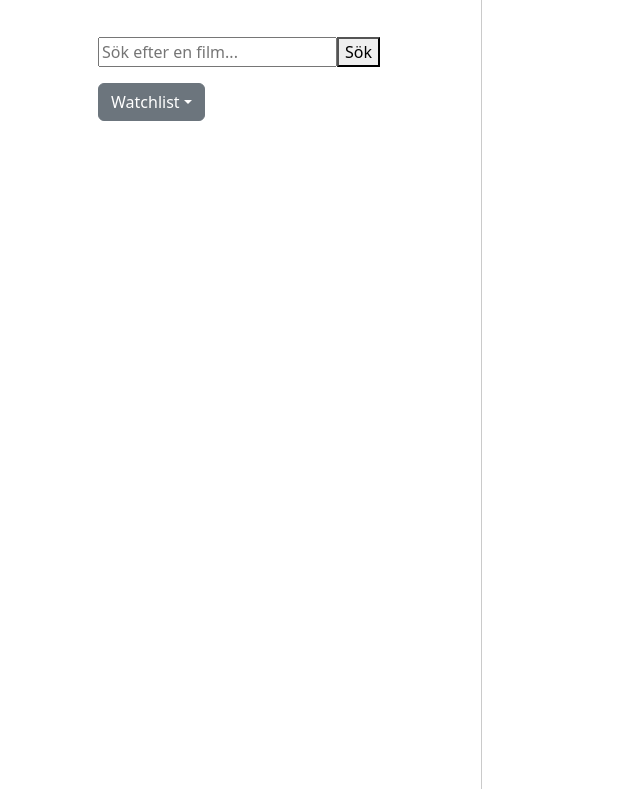
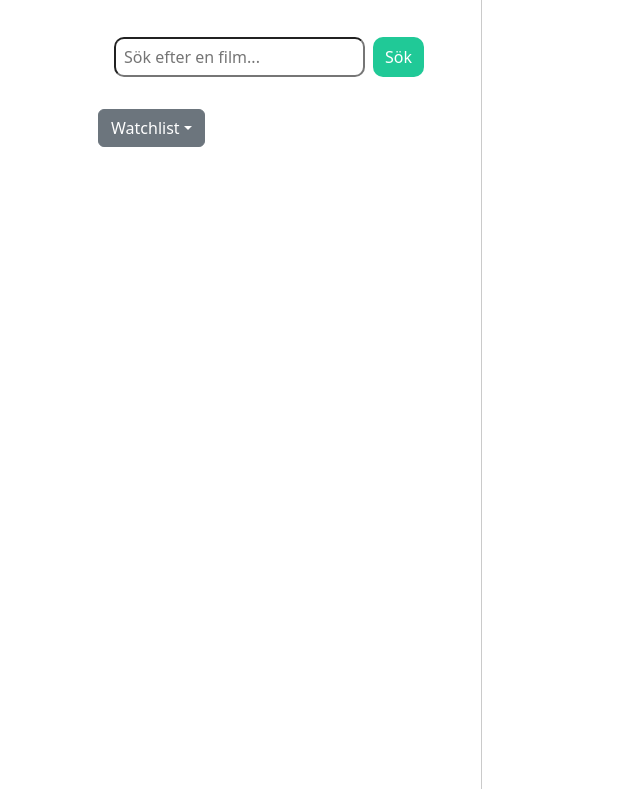
Before and after one commit to maxie1337/Movies, a plain HTML site: page index.html in a window 1280 px wide. Shown: the part 61-850 px from the top of the page, without its empty margins (0-640 px from the left). Drawn offline with nearby package versions, Linux system fonts and the light colour scheme; no server answers.

Commit message:
Add design

```diff
--- a/script.js
+++ b/script.js
@@ -143,9 +143,11 @@ function printMovieDetails(movie) {
     .join(", ");
 
   let genre = document.createElement("h4");
+  genre.classList.add("mb-3");
   genre.innerText = "Genres: " + genreNames;
 
   let img = document.createElement("img");
+  img.classList.add("mb-3");
   img.src = "http://image.tmdb.org/t/p/w500" + movie.poster_path;
 
   const voteAverageCard = createVoteAverageCard(movie.vote_average);
@@ -162,6 +164,8 @@ function printMovieDetails(movie) {
 function watchListButton(movie) {
   let button = document.createElement("button");
   button.innerText = "Add to watchlist";
+  button.classList.add("mb-3");
+  button.classList.add("rounded-2");
 
   let watchlist = JSON.parse(localStorage.getItem("watchlist")) || [];
   if (watchlist.some((item) => item.id === movie.id)) {
@@ -239,6 +243,7 @@ function showWatchListDropDown(watchlist) {
 const createVoteAverageCard = (voteAverage) => {
   const card = document.createElement("div");
   card.classList.add("vote-average-card");
+  card.classList.add("mb-3");
   card.innerHTML = `
   <div class="vote-average-card__text">Rating</div>
   <div class="vote-average-card__rating">${voteAverage}</div>
@@ -281,55 +286,42 @@ document.addEventListener("DOMContentLoaded", () => {
   showWatchListDropDown(watchlist);
 });
 
-function createInputField()
-{
+function createInputField() {
   let searchContainer = document.createElement("div");
- searchContainer.setAttribute("id", "search-container")
+  searchContainer.setAttribute("id", "search-container");
 
+  let inputField = document.createElement("input");
+  inputField.setAttribute("id", "input-field");
+  inputField.setAttribute("placeholder", "Sök efter en film...");
 
- let inputField = document.createElement("input")
- inputField.setAttribute("id", "input-field")
- inputField.setAttribute("placeholder", "Sök efter en film...")
-
-
- let searchButton = document.createElement("button")
+  let searchButton = document.createElement("button");
   searchButton.innerText = "Sök";
- searchButton.addEventListener("click", searchMovie)
-
+  searchButton.addEventListener("click", searchMovie);
 
   searchContainer.appendChild(inputField);
   searchContainer.appendChild(searchButton);
 
-
   sidebar.append(searchContainer, movielist);
 }
 
-
-function searchMovie()
-{
+function searchMovie() {
   let inputField = document.getElementById("input-field");
   let safeInput = inputField.value.toLowerCase().trim();
-  if(!safeInput)
- {
-   alert("Ange filmnamn för att söka")
+  if (!safeInput) {
+    alert("Ange filmnamn för att söka");
     return;
   }
   let filteredMovies = allMovies.filter((movie) =>
     movie.original_title.toLowerCase().includes(safeInput)
   );
 
-
- if(filteredMovies.length > 0)
- {
+  if (filteredMovies.length > 0) {
     printMovieList(filteredMovies);
- }
- else
- {
+  } else {
     movielist.innerHTML = "<p> Filmen fanns inte <p>";
   }
 }
 
-
 createInputField();
 getGenreList();
 getMovieList();
--- a/style.css
+++ b/style.css
@@ -16,6 +16,7 @@ h1 {
 
 li {
   list-style: none;
+  padding: 0;
 }
 
 .site-container {
@@ -82,6 +83,17 @@ li {
   margin-bottom: 2rem;
 }
 
+button {
+  background-color: #20c997;
+  border: none;
+  color: #fff;
+  padding: 8px 12px;
+}
+
+input {
+  height: 40px;
+}
+
 .genre-button {
   background-color: #20c997;
   color: #fff;
@@ -94,3 +106,21 @@ li {
 .genre-button.selected {
   background-color: #07694c;
 }
+
+#search-container {
+  margin: 1rem;
+}
+
+#search-container button {
+  margin-left: 8px;
+  border-radius: 10px;
+}
+
+#search-container input {
+  border-radius: 10px;
+  padding: 8px;
+}
+
+#movielist {
+  margin-bottom: 2rem;
+}
```
Lines whose indentation alone changed are shown as unchanged.
